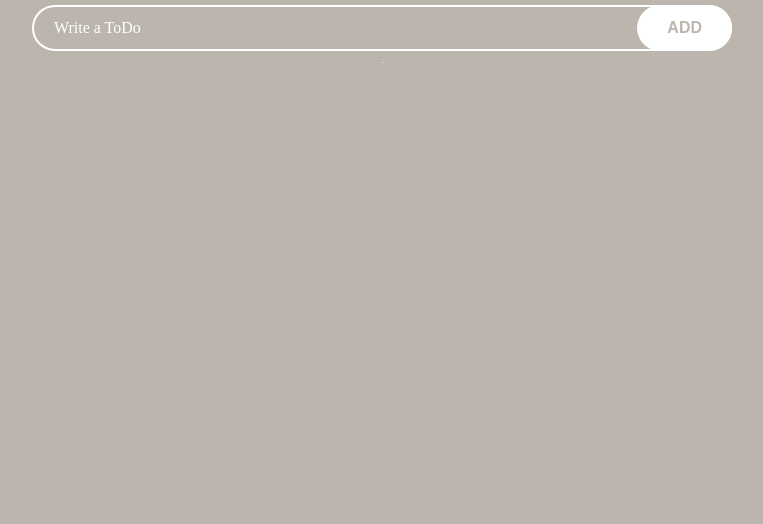
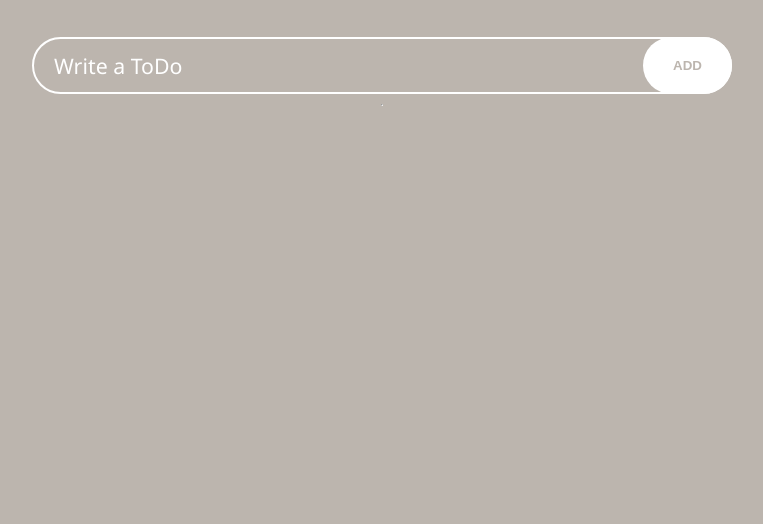
Before and after one commit to AlissaPuumets/Projekt2, a plain HTML site: page index.html in a window 1280 px wide. Shown: the part 296-820 px from the top of the page, without its empty margins (258-1021 px from the left). Drawn offline with Linux system fonts and the light colour scheme.

Commit message:
updated css

```diff
--- a/style.css
+++ b/style.css
@@ -5,7 +5,11 @@
 *{
     margin: 0;
     padding: 0;
-    font-size: 16px;
+}
+
+html{
+    font-family: 'Segoe UI', Tahoma, Geneva, Verdana, sans-serif;
+    font-size: 16pt;
 }
 
 body {
@@ -149,7 +153,7 @@ input[type="checkbox"]:checked ~ .custom-checkbox svg{
 
 input[type="checkbox"]:checked ~ .todo-text{
     text-decoration: line-through;
-    color: black;
+    color: #bcb5ae;
 }
 
 input[type="checkbox"]{
```
